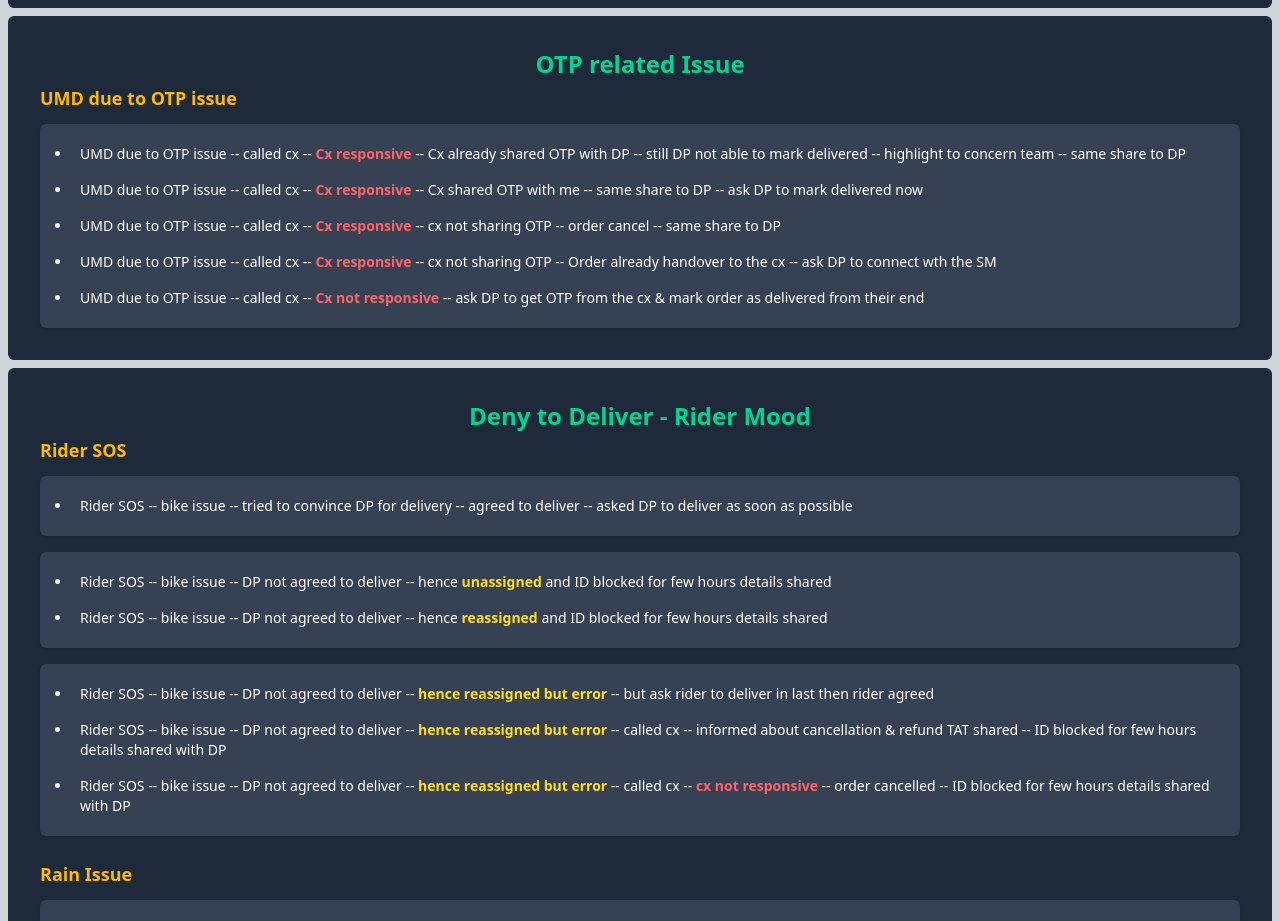
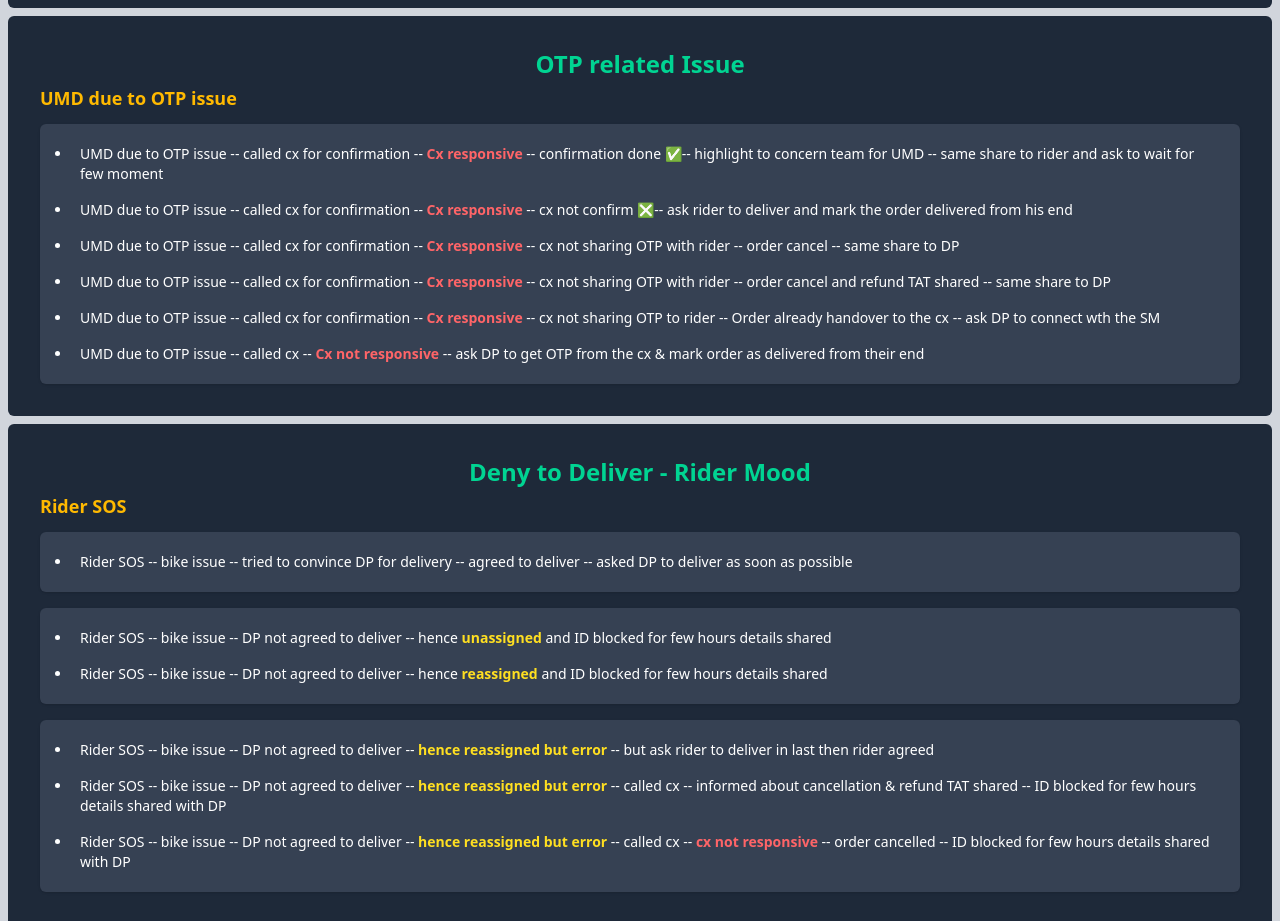
Before and after one commit to Code-with-Sahani/Blinket-DP, a React (Vite) app: page / in a window 1280 px wide. Shown: the part 5396-6317 px from the top of the page. Built offline with nearby package versions, Linux system fonts and the light colour scheme.

Commit message:
Update OTP.jsx

```diff
--- a/src/Components/OTP.jsx
+++ b/src/Components/OTP.jsx
@@ -9,24 +9,22 @@ const OTP = () => {
                 <div className="p-3 bg-gray-700 rounded-md shadow">
                     <ul className="list-disc pl-5">
 
-                        <li className='p-2'>UMD due to OTP issue -- called cx -- <strong className='text-red-400 font-semibold'>Cx responsive</strong> -- Cx already shared OTP with DP --  still DP not able to mark delivered --  highlight to concern team -- same share to DP
+                        <li className='p-2'>UMD due to OTP issue -- called cx for confirmation -- <strong className='text-red-400 font-semibold'>Cx responsive</strong> -- confirmation done ✅-- highlight to concern team for UMD -- same share to rider and ask to wait for few moment</li>
+
+                        <li className='p-2'>UMD due to OTP issue -- called cx for confirmation -- <strong className='text-red-400 font-semibold'>Cx responsive</strong> -- cx not confirm ❎-- ask rider to deliver and mark the order delivered from his end</li>
+
+                        <li className="p-2">UMD due to OTP issue -- called cx for confirmation -- <strong className='text-red-400 font-semibold'>Cx responsive</strong> -- cx not sharing OTP with rider -- order cancel -- same share to DP</li>
+
+                        <li className="p-2">UMD due to OTP issue -- called cx for confirmation -- <strong className='text-red-400 font-semibold'>Cx responsive</strong> -- cx not sharing OTP with rider -- order cancel and refund TAT shared -- same share to DP
                         </li>
-                        <li className="p-2">UMD due to OTP issue -- called cx -- <strong className='text-red-400 font-semibold'>Cx responsive</strong> -- Cx shared OTP with me -- same share to DP -- ask DP to mark delivered now
-                        </li>
-                        <li className="p-2">UMD due to OTP issue -- called cx -- <strong className='text-red-400 font-semibold'>Cx responsive</strong> -- cx not sharing OTP  --  order cancel -- same share to DP
-                        </li>
-                        <li className="p-2">UMD due to OTP issue -- called cx -- <strong className='text-red-400 font-semibold'>Cx responsive</strong> -- cx not sharing OTP  --  Order already handover to the cx -- ask DP to connect wth the SM
-                        </li>
-                        <li className="p-2">UMD due to OTP issue -- called cx -- <strong className='text-red-400 font-semibold'>Cx not responsive</strong> -- ask DP to get OTP from the cx & mark order as delivered from their end
-                        </li>
+                        <li className="p-2">UMD due to OTP issue -- called cx for confirmation -- <strong className='text-red-400 font-semibold'>Cx responsive</strong> -- cx not sharing OTP to rider --  Order already handover to the cx -- ask DP to connect wth the SM</li>
+
+                        <li className="p-2">UMD due to OTP issue -- called cx -- <strong className='text-red-400 font-semibold'>Cx not responsive</strong> -- ask DP to get OTP from the cx & mark order as delivered from their end</li>
 
                     </ul>
                 </div>
 
-
-
             </div>
-
 
         </div>
     )
```
